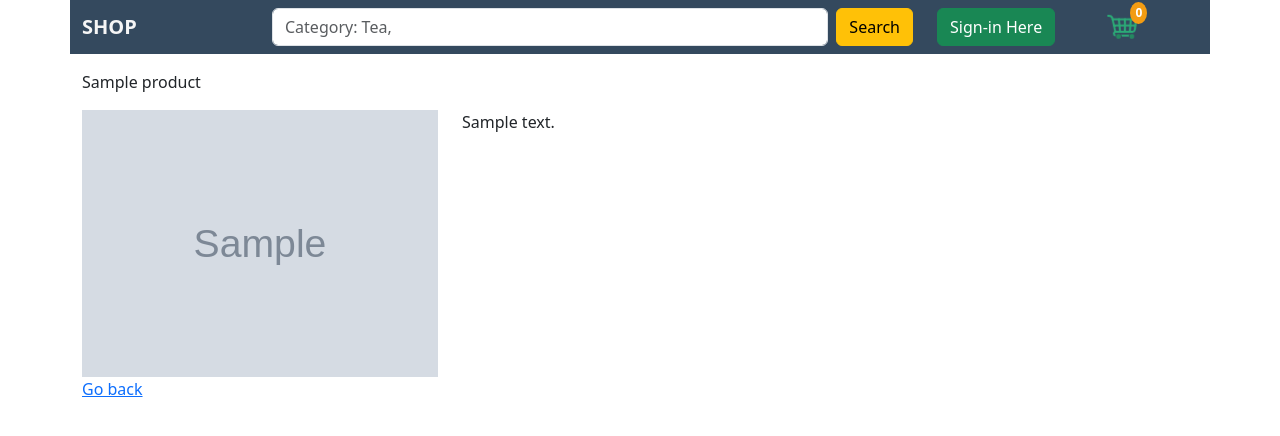
After one commit to Sadique-Naikwadi/online_shop, a Django app: a page that uses shop/templates/shop/product_details.html in a window 1280 px wide. The commit adds this page. Shown: the top 436 px of the page. Run offline with Django 4.2, Linux system fonts and the light colour scheme; tables that the repository leaves empty hold one stand-in row (values such as "Sample post"); grey boxes marked "Sample" are stand-in pictures.

Commit message:
Add product_details page and products_by_category functionality to the project.

```diff
--- a/shop/templates/shop/index.html
+++ b/shop/templates/shop/index.html
@@ -22,7 +22,7 @@
         {% for product in products %}
         <div class="col">
           <div class="card shadow-sm">
-            <img class="img-fluid" src="{{ product.image.url }}" alt="">
+            <a href="{% url 'shop:product_details' product.id product.slug %}"><img class="img-fluid" src="{{ product.image.url }}" alt=""></a>
             <div class="card-body">
               <p class="card-text">{{ product.name }}</p>
               <div class="d-flex justify-content-between align-items-center">
--- /dev/null
+++ b/shop/templates/shop/product_details.html
@@ -0,0 +1,15 @@
+{% extends 'base.html' %}
+
+
+{% block content %}
+    <p class="mt-3">{{ product.name }}</p>
+    <div class="row">
+        <div class="col-md-4">
+            <img src="{{ product.image.url }}" class="img-fluid" />
+        </div>
+        <div class="col-md-8">
+            {{ product.description }}
+        </div>
+    </div>
+    <a href="{% url 'shop:products_by_category' product.category.slug %}">Go back</a>
+{% endblock content %}
--- a/shop/urls.py
+++ b/shop/urls.py
@@ -5,4 +5,6 @@ app_name ='shop'
 
 urlpatterns = [
     path('', views.index, name='index'),
+    path('<slug:category_slug>/', views.index, name='products_by_category'),
+    path('<str:pk>/<slug:slug>/',views.product_details, name='product_details'),
 ]
--- a/shop/views.py
+++ b/shop/views.py
@@ -1,9 +1,18 @@
-from django.shortcuts import render
-from .models import Product
+from django.shortcuts import render, get_object_or_404
+from .models import Product, Category
 
 # Create your views here.
 
-def index(request):
-    products = Product.objects.filter(available=True)
+def index(request, category_slug=None):
+    if category_slug:
+        category = get_object_or_404(Category, slug=category_slug)
+        products = Product.objects.filter(category=category,available=True)
+    else:
+        products = Product.objects.filter(available=True)
     context = {'products': products}
     return render(request, 'shop/index.html', context)
+
+def product_details(request,pk,slug):
+    product = get_object_or_404(Product, id=pk, slug=slug)
+    context = {'product': product}
+    return render(request, 'shop/product_details.html', context)
```
